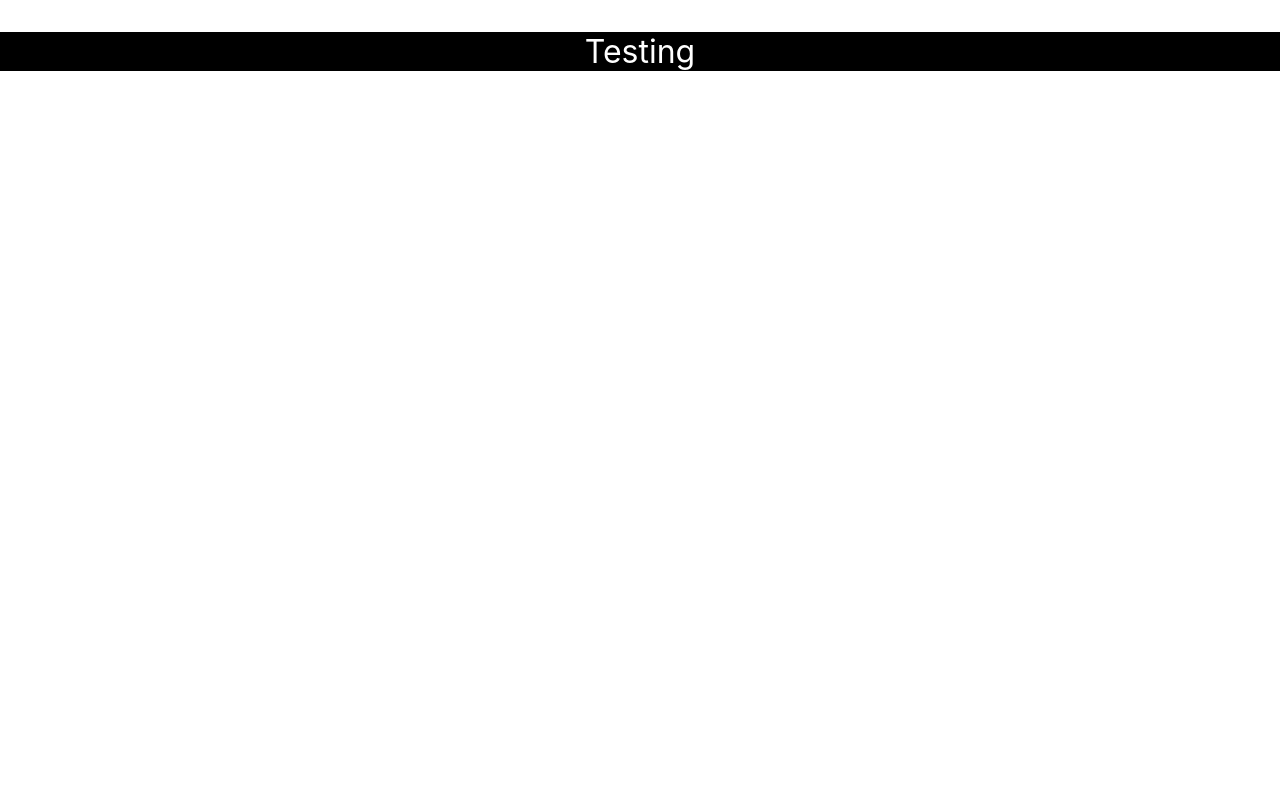
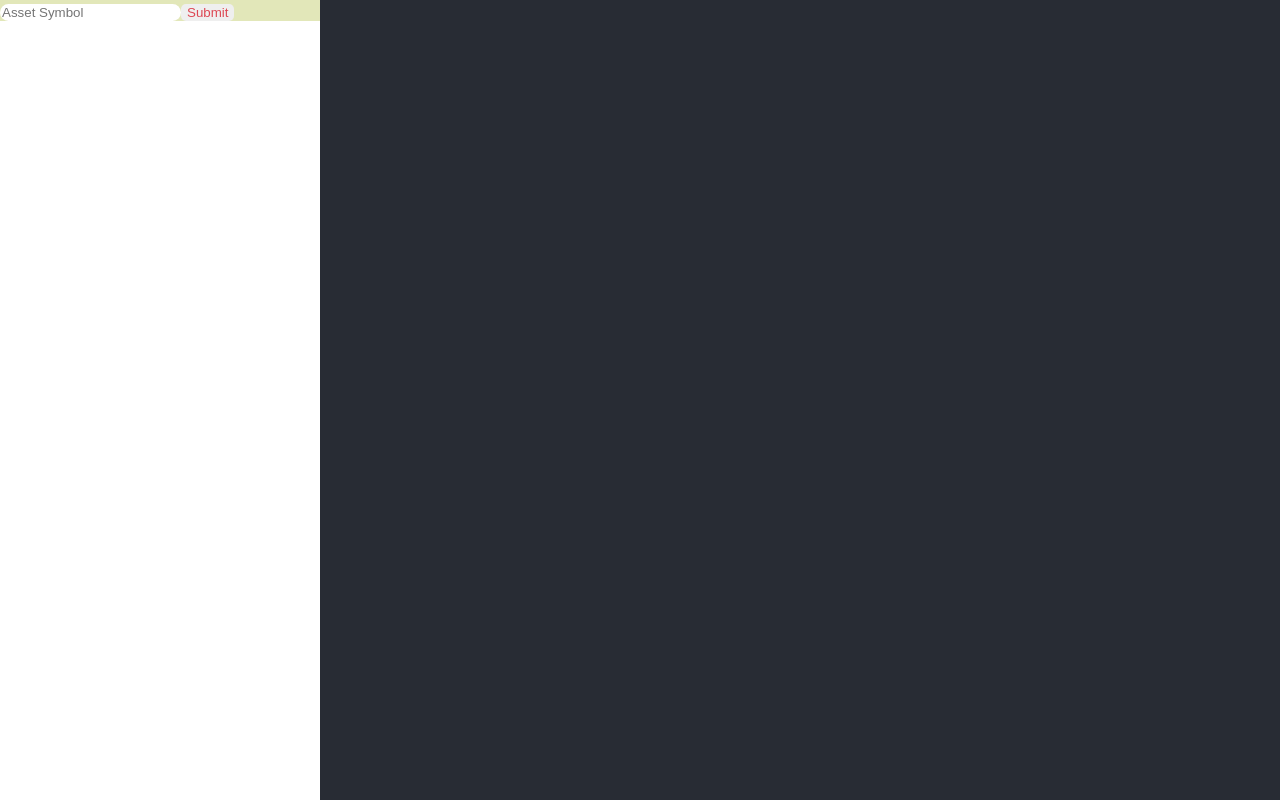
Before and after one commit to dungwoong/efficient-portfolio, a React (Create React App) app: page / in a window 1280 px wide. Built offline with nearby package versions, Linux system fonts and the light colour scheme; the HTML template or start-up script is replaced by a standard one.

Commit message:
Added Asset Form

```diff
--- a/src/App.css
+++ b/src/App.css
@@ -1,5 +1,17 @@
 .App {
-  text-align: center;
+  display: grid;
+  grid-template-columns: repeat(8, 1fr);
+  grid-template-rows: 1fr;
+  height: 100%;
+}
+
+.SideBar {
+  grid-column: 1/3;
+}
+
+.Visualizations {
+  grid-column: 3/9;
+  background-color: #282c34;
 }
 
 .App-logo {
--- a/src/App.tsx
+++ b/src/App.tsx
@@ -1,11 +1,14 @@
 import React from "react";
 import "./App.css";
-import { AssetForm } from "./components/addAssets/AssetForm";
+import { StockForm } from "./components/addAssets/AssetForm";
 
 function App() {
 	return (
 		<div className="App">
-			<AssetForm prop1="Testing"></AssetForm>
+			<div className="SideBar">
+				<StockForm></StockForm>
+			</div>
+			<div className="Visualizations"></div>
 		</div>
 	);
 }
--- a/src/components/AssetFormStyles.tsx
+++ /dev/null
@@ -1,7 +0,0 @@
-import styled from "styled-components";
-
-export const StyledDiv = styled.div`
-    background-color: black;
-    font-size: 32px;
-    color: white;
-`;
--- a/src/components/addAssets/AssetForm.tsx
+++ b/src/components/addAssets/AssetForm.tsx
@@ -1,16 +1,46 @@
-import React from "react";
-import { StyledDiv } from "../AssetFormStyles";
+import React, { useState } from "react";
+import {
+	AssetFormDiv,
+	AssetFormFailDialog,
+	AssetFormInputBox,
+	AssetFormSubmitButton,
+	AssetFormSuccessDialog,
+} from "./AssetFormStyles";
+import { DIALOG_SHOW_TIME_MS } from "../../constants/assetFormConstants";
 
-type AssetFormProps = {
-    prop1: string,
-}
+export function StockForm() {
+	const [successDialogText, setSuccessDialogText] = useState("");
+	const [failDialogText, setFailDialogText] = useState("");
 
-export function AssetForm({ prop1 }: AssetFormProps) {
+	const getStockFormData = () => {
+		const assetSymbol = (document.getElementById("asset-symbol") as HTMLInputElement).value;
+		if (assetSymbol) {
+			setSuccessDialogText(`${assetSymbol} added, although it may not exist on YFinance`);
+			// need to actually add the stock here
+			// need to account for if assetSymbol is null or empty string
+
+			setTimeout(() => {
+				setSuccessDialogText("");
+			}, DIALOG_SHOW_TIME_MS);
+		} else {
+			setFailDialogText("Could not add, check that symbol exists on Yahoo Finance.");
+
+			setTimeout(() => {
+				setFailDialogText("");
+			}, DIALOG_SHOW_TIME_MS);
+		}
+	};
+
 	return (
-		<StyledDiv>
-			<p>
-				{prop1}
-			</p>
-		</StyledDiv>
+		<AssetFormDiv>
+			<AssetFormInputBox autoComplete="off"
+				type="text"
+				placeholder="Asset Symbol"
+				id="asset-symbol"
+			></AssetFormInputBox>
+			<AssetFormSubmitButton onClick={getStockFormData}>Submit</AssetFormSubmitButton>
+			{successDialogText !== "" && <AssetFormSuccessDialog>{successDialogText}</AssetFormSuccessDialog>}
+			{failDialogText !== "" && <AssetFormFailDialog>{failDialogText}</AssetFormFailDialog>}
+		</AssetFormDiv>
 	);
 }
--- /dev/null
+++ b/src/components/addAssets/AssetFormStyles.tsx
@@ -0,0 +1,32 @@
+import styled from "styled-components";
+import { CERISE_RED, DEEP_SKY_BLUE, OCEAN_GREEN, PASTEL_YELLOW } from "../../constants/colors";
+
+export const AssetFormDiv = styled.div`
+    background-color: ${PASTEL_YELLOW};
+    font-size: 18px;
+    color: black;
+`;
+
+export const AssetFormInputBox = styled.input`
+    border: none;
+    color: ${DEEP_SKY_BLUE};
+    border-radius: 15px;
+`;
+
+export const AssetFormSubmitButton = styled.button`
+    border: none;
+    color: ${CERISE_RED};
+    border-radius: 5px;
+`;
+
+export const AssetFormSuccessDialog = styled.div`
+    color: ${OCEAN_GREEN};
+    border: none;
+    border-radius: 15px;
+`;
+
+export const AssetFormFailDialog = styled.div`
+    color: ${CERISE_RED};
+    border: none;
+    border-radius: 15px;
+`;
--- /dev/null
+++ b/src/constants/assetFormConstants.tsx
@@ -0,0 +1 @@
+export const DIALOG_SHOW_TIME_MS = 3000;
--- /dev/null
+++ b/src/constants/colors.tsx
@@ -0,0 +1,11 @@
+export const PASTEL_YELLOW = "#E2E7B9";
+
+export const OCEAN_GREEN = "#39B1A1";
+
+export const PINK_LACE = "#EEC6D8";
+
+export const DEEP_SKY_BLUE = "#3CA1D5";
+
+export const APRICOT = "#E9A367";
+
+export const CERISE_RED = "#DD4854";
--- a/src/index.css
+++ b/src/index.css
@@ -11,3 +11,7 @@ code {
   font-family: source-code-pro, Menlo, Monaco, Consolas, 'Courier New',
     monospace;
 }
+
+body, html, #root {
+  height: 100%;
+}
```
